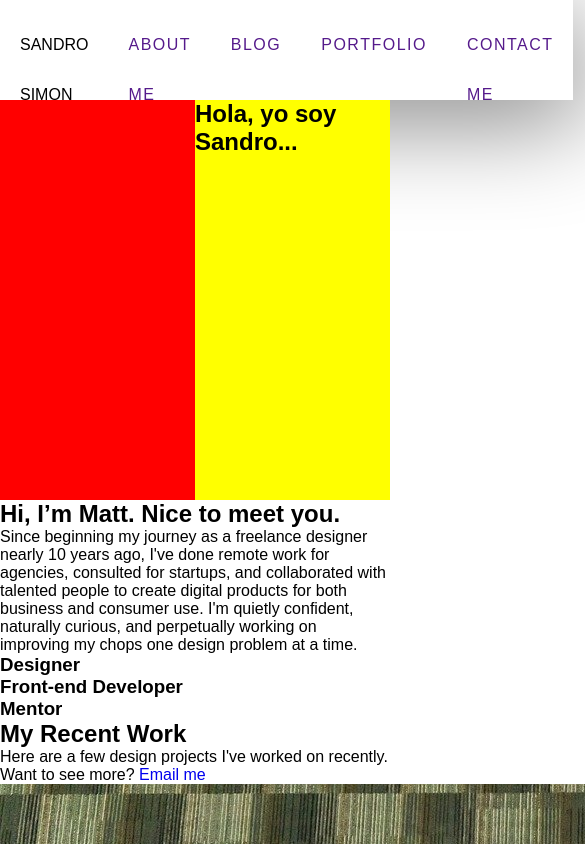
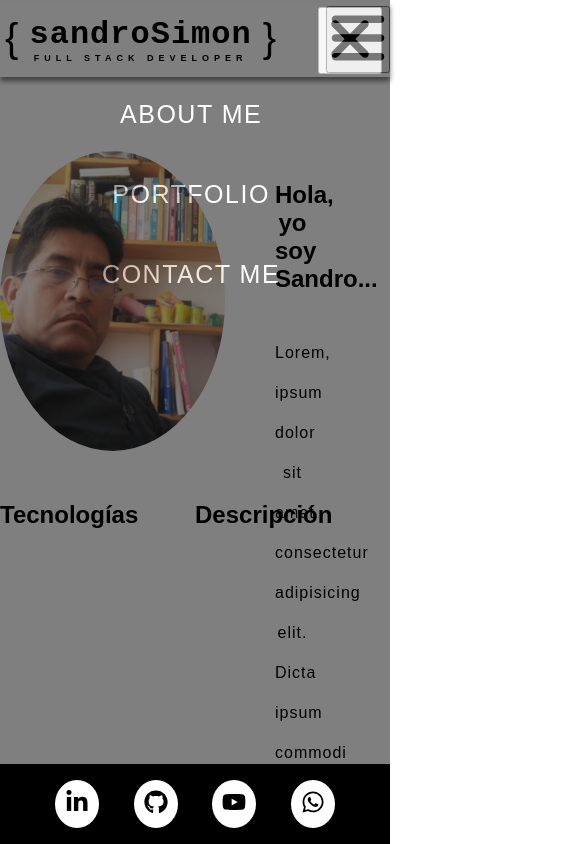
Before and after one commit to SandroSimonOre/sandrosimonore.github.io, a plain HTML site: page index.html in a window 390 px wide. Shown: the top 844 px of the page, 585 px wide, since content can reach past the window. Drawn offline with Linux system fonts and the light colour scheme.

Commit message:
mobile advanced

```diff
--- a/css/styles.css
+++ b/css/styles.css
@@ -7,59 +7,156 @@
 
 a {
   text-decoration: none;
-  display: inline;
 }
 
-.page-wrapper {
-  display: flex;
-  flex-direction: column;
+ul {
+  list-style: none;
+}
+
+body {
+  position: relative;
+}
+
+header, main, footer {
+  width: 100%;
+  margin: 1px auto 0;
 }
 
 header {
+  position: fixed;
   display: flex;
   justify-content: space-between;
-  margin: 0 auto;
-  height: 100px;
-  box-shadow: 10px 20px 100px gray;
-  line-height: 50px;
+  align-items: center;
+  background-color: white;
+  opacity: 1;
+  height: 75px;
+  box-shadow: 0 4px 5px gray;
 }
-header span {
-  padding: 20px;
+header .logo {
+  display: flex;
+  width: 45%;
+  padding-left: 50px;
+}
+header .logo a {
+  display: flex;
+  user-select: none;
+}
+header .logo a .llave {
+  font-size: 40px;
+  color: black;
+}
+header .logo a .texto {
+  text-align: center;
+  color: black;
+}
+header .logo a .texto :nth-child(1) {
+  font-size: 32px;
+  letter-spacing: 1px;
+  font-weight: bolder;
+  font-family: "Courier New", Courier, monospace;
+}
+header .logo a .texto :nth-child(2) {
+  text-transform: uppercase;
+  letter-spacing: 5px;
+  font-weight: bolder;
+  font-size: 9px;
+}
+header nav {
+  padding-right: 2%;
+  width: 50%;
 }
 header nav ul {
   display: flex;
   justify-content: space-evenly;
-  list-style: none;
   text-transform: uppercase;
 }
 header nav ul li {
-  margin: 20px;
   letter-spacing: 1.5px;
+  font-size: 14px;
+}
+header nav ul li a {
+  color: black;
+}
+header nav ul li :hover {
+  font-weight: bolder;
+  text-decoration: underline;
+}
+header nav ul .close-menu {
+  display: none;
+}
+header .open-menu {
+  display: none;
 }
 
+main .espaciador {
+  height: 100px;
+}
 main .hero {
   display: flex;
 }
 main .hero .foto {
   width: 50%;
-  background-color: red;
+  height: 400px;
+  display: flex;
+}
+main .hero .foto img {
+  width: 300px;
+  height: 300px;
+  border-radius: 50%;
+  align-self: center;
+  margin: 0 auto;
+}
+main .hero .saludo {
+  padding: 80px;
+  width: 50%;
+  display: flex;
+  flex-direction: column;
+  text-align: center;
   height: 400px;
 }
-main .hero .saludo {
+main .hero .saludo .presentation {
+  padding-top: 40px;
+  line-height: 40px;
+  letter-spacing: 1px;
+}
+main .skills {
+  display: flex;
+}
+main .skills div {
   width: 50%;
-  background-color: yellow;
   height: 400px;
 }
 
 footer {
   background-color: black;
-  height: 300px;
-  padding: 30px;
+  height: 160px;
+  padding: 20px 20px;
+  display: flex;
+  justify-content: center;
+}
+footer .links {
+  width: 60%;
+  display: flex;
+  justify-content: center;
+}
+footer .links ul {
+  width: 100%;
+  display: flex;
+  align-items: center;
+  justify-content: space-evenly;
+}
+footer .links ul li {
+  letter-spacing: 2px;
+}
+footer .links ul li a {
+  color: white;
 }
 footer .social-media {
   display: flex;
   justify-content: space-evenly;
-  width: 60%;
+  align-items: center;
+  width: 40%;
+  border-left: 1px solid white;
 }
 footer .social-media div {
   background-color: white;
@@ -67,8 +164,66 @@ footer .social-media div {
   border-radius: 50%;
 }
 footer .social-media div img {
-  text-align: center;
-  height: 40px;
+  width: 24px;
+  height: 24px;
+}
+
+@media (max-width: 950px) {
+  header .logo {
+    display: flex;
+    padding-left: 5px;
+  }
+  header nav {
+    width: 100%;
+    background-color: black;
+    position: fixed;
+    top: 0;
+    height: 100vh;
+    padding-top: 7px;
+    opacity: 0.5;
+  }
+  header nav ul {
+    display: flex;
+    flex-direction: column;
+    justify-content: space-evenly;
+    align-items: center;
+    line-height: 80px;
+  }
+  header nav ul li {
+    font-size: 25px;
+  }
+  header nav ul li a {
+    color: white;
+  }
+  header nav ul .close-menu {
+    display: block;
+    align-self: flex-end;
+  }
+  header nav ul .close-menu img {
+    height: 60px;
+    width: 60px;
+  }
+  header .open-menu {
+    display: block;
+  }
+  header .open-menu img {
+    height: 60px;
+    width: 60px;
+  }
+
+  footer {
+    flex-direction: column;
+    position: fixed;
+    bottom: 0;
+    height: 80px;
+  }
+  footer .links {
+    display: none;
+  }
+  footer .social-media {
+    border: none;
+    width: 100%;
+  }
 }
 
 /*# sourceMappingURL=styles.css.map */
--- a/index.html
+++ b/index.html
@@ -7,179 +7,143 @@
     <title>Sandro Simón</title>
     <link rel="stylesheet" href="./css/styles.css">
 </head>
+
 <body>
-
-    <div class="page-wrapper">
 
     <header>
 
         <!-- <img src="/img/mf-logo.svg" alt="Logotipo"> -->
-            <span>SANDRO SIMON</span>
+
+        <div class="logo">
+
+            <a href="http://">
+                <!-- <img src="./img/logo.png" alt="logo"> -->
+                <span class="llave">{&nbsp;</span>
+
+                <!-- <div> -->
+                    <!-- <p>sandroSimon</p> -->
+                    <!-- <p>full stack developer</p> -->
+                <!-- </div> -->
+                <div class="texto">
+                    <p>sandroSimon</p>
+                    <p>full stack developer</p>
+                </div>
+
+
+                <span class="llave">&nbsp;}</span>
+
+            </a>
+
+        </div>
+
+
+
         <nav>
             <ul class="menu">
+                <button class="close-menu" aria-label="Close menu">
+                    <img src="./img/button-close.svg" alt="">
+                </button>
+
                 <li><a href="">About me</a></li>
-                    <li><a href="">Blog</a></li>
                 <li><a href="">Portfolio</a></li>
                 <li><a href="">Contact me</a></li>
+
+
+
             </ul>
         </nav>
+        <button class="open-menu" aria-label="Open menu">
+            <img src="./img/button-burger.svg" alt="">
+        </button>
 
 
     </header>
 
     <main>
+        <section class="espaciador">
+
+        </section>
 
         <!-- hero -->
         <section class="hero">
 
             <div class="foto">
-                    <img src="" alt="">
+                <img src="./img/photo.jpeg" alt="">
+
             </div>
 
             <div class="saludo">
+
                 <h1>Hola, yo soy Sandro...</h1>
-                </div>
-
-            </section>
-
-            <!-- Who I am -->
-            <section>
-
-                <h2>Hi, I’m Matt. Nice to meet you.</h2>
-
+                <div class="presentation">
                     <p>
-                    Since beginning my journey as a freelance designer nearly 10 years ago, I've done remote work for agencies, consulted for startups, and collaborated with talented people to create digital products for both business and consumer use. I'm quietly confident, naturally curious, and perpetually working on improving my chops one design problem at a time.
-
+                        Lorem, ipsum dolor sit amet consectetur adipisicing elit. Dicta ipsum commodi eaque quos tempora voluptate labore. Eaque, doloremque id, molestiae blanditiis odio ea eveniet itaque minima sapiente eligendi accusantium harum?
                     </p>
-
-
-            </section>
-
-            <!-- Services -->
-            <section>
-                <div class="card">
-                    <h3>Designer</h3>
-
-                </div>
-                <div class="card">
-                    <h3>Front-end Developer</h3>
-                </div>
-                <div class="card">
-                    <h3>Mentor</h3>
-                </div>
-            </section>
-
-            <!-- Portfolio -->
-            <section class="portfolio">
-
-                <h2>My Recent Work</h2>
-                <p>Here are a few design projects I've worked on recently. Want to see more?
-                    <span><a href="mailto:sandrosimonore@gmail.com">Email me</a></span>
-                </p>
-
-                <!-- Cards container -->
-                <div class="grid-projects">
-
-                    <!-- This is a model -->
-                    <div class="project-container">
-                        <img src="./img/project01.jpg" alt="">
-
-                        <div class="project-description">
-                            <h4>High-end, custom residential renovaters serving Fraser Valley homeowners.</h4>
-                            <a href="">Visit GitHub repository</a>
-                        </div>
-                    </div>
-
-                    <!-- Delete theses... -->
-
-                    <div class="project-container">
-                        <img src="./img/project02.jpg" alt="">
-                        <div class="project-description">
-                            <h4>High-end, custom residential renovaters serving Fraser Valley homeowners.</h4>
-                            <a href="">Visit GitHub repository</a>
-                        </div>
-                    </div>
-
-                    <div class="project-container">
-                        <img src="./img/project03.jpg" alt="">
-
-                        <div class="project-description">
-                            <h4>High-end, custom residential renovaters serving Fraser Valley homeowners.</h4>
-                            <a href="">Visit GitHub repository</a>
-                        </div>
-                    </div>
-
-                    <div class="project-container">
-                        <img src="./img/project04.jpg" alt="">
-                        <div class="project-description">
-                            <h4>High-end, custom residential renovaters serving Fraser Valley homeowners.</h4>
-                            <a href="">Visit GitHub repository</a>
-                        </div>
-                    </div>
-
-                    <div class="project-container">
-                        <img src="./img/project05.jpg" alt="">
-
-                        <div class="project-description">
-                            <h4>High-end, custom residential renovaters serving Fraser Valley homeowners.</h4>
-                            <a href="">Visit GitHub repository</a>
-                        </div>
-                    </div>
-
-                    <div class="project-container">
-                        <img src="./img/project06.png" alt="">
-
-                        <div class="project-description">
-                            <h4>High-end, custom residential renovaters serving Fraser Valley homeowners.</h4>
-                            <a href="">Visit GitHub repository</a>
-                        </div>
                 </div>
 
             </div>
 
         </section>
 
+        <section class="skills">
+
+            <div>
+                <h2>Tecnologías</h2>
+
+            </div>
+
+            <div>
+                <h2>Descripción</h2>
+
+            </div>
+
+        </section>
 
     </main>
 
     <footer>
-
-
+        <!-- links -->
+        <section class="links">
+            <ul>
+                <li><a href="">About me</a></li>
+                <li><a href="">Portfolio</a></li>
+                <li><a href="">Contact me</a></li>
+            </ul>
+        </section>
 
         <!-- Social media -->
         <section class="social-media">
             <div>
-                    <img src="" alt="">
-                    <a href="">Linkedin</a>
+                <a href="https://linkedin.com/in/sandrosimonore/" target="_blank" rel="noopener noreferrer">
+                    <img src="./img/linkedin.svg" alt="">
+                </a>
             </div>
 
             <div>
 
-                    <a href="https://www.flaticon.com/free-icons/github" title="github icons">Github icons created by Freepik - Flaticon</a>
+                <a href="https://github.com/sandrosimonore" target="_blank" rel="noopener noreferrer">
+                    <img src="./img/github.svg" alt="">
+                </a>
             </div>
 
             <div>
-                    <img src="" alt="">
-                    <a href="">Youtube</a>
+                <a href="https://www.youtube.com/channel/UCn7aatQPwa_yyMidnuu_Gsw" target="_blank" rel="noopener noreferrer">
+                    <img src="./img/youtube.svg" alt="">
+                </a>
             </div>
 
             <div>
-                    <img src="./img/whatsapp.png" alt="">
-                    <a href=""></a>
+                <a href="https://wa.me/51940279718" target="_blank rel="noopener noreferrer">
+                    <img src="./img/whatsapp.svg" alt="WhatsApp">
+                </a>
             </div>
         </section>
 
-            <!-- Copyright -->
-            <div>
 
-            </div>
 
 
     </footer>
 
 
-
-    </div>
-
 </body>
 </html>
```
Also changed, not shown: img/button-burger.svg (added), img/button-close.svg (added), img/foto.svg (deleted), img/github.svg (added), img/linkedin.svg (added), img/logo.png (added), img/photo.jpeg (added), img/whatsapp.svg (added), img/youtube.svg (added), img/z_mf-logo-white.svg (renamed from img/mf-logo-white.svg), img/z_mf-logo.svg (renamed from img/mf-logo.svg), img/z_project02.jpg (renamed from img/project02.jpg), img/z_project03.jpg (renamed from img/project03.jpg), img/z_project04.jpg (renamed from img/project04.jpg), 4 more files. Lines whose indentation alone changed are shown as unchanged.
